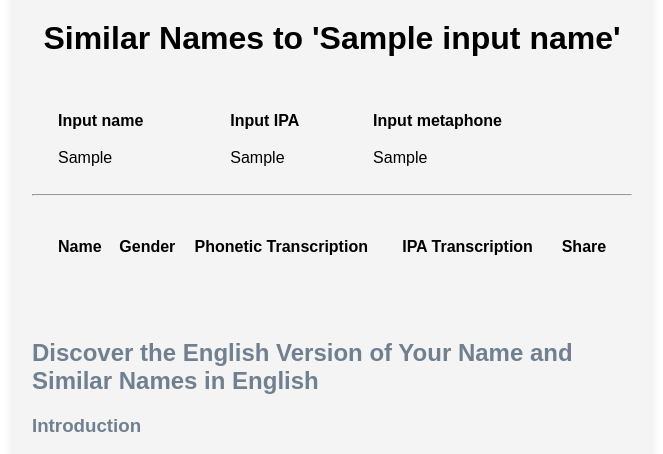
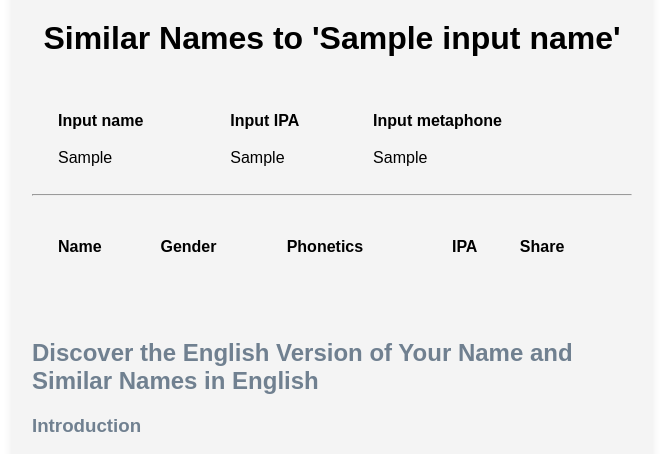
Before and after one commit to cemreefe/similar-name-finder, a Flask app: template api/templates/index.html in a window 1280 px wide. Shown: the part 538-992 px from the top of the page, without its empty margins (308-971 px from the left). Run offline with Flask 3, Linux system fonts and the light colour scheme; the template is opened without the code that fills it: most values are stand-ins (such as "Sample title", 1, 10 or a date in 2020); lists and menus that the app fills with data are empty.

Commit message:
Layout, turkish letters

```diff
--- a/api/index.py
+++ b/api/index.py
@@ -7,6 +7,7 @@ import helpers.metaphone_helper as mhelp
 from eng_to_ipa import ipa_list
 from jellyfish import jaro_winkler_similarity
 import os
+from urllib.parse import unquote
 
 # distance_function = edit_distance
 distance_function = lambda x, y: 1 - jaro_winkler_similarity(x, y)
@@ -83,6 +84,7 @@ def index():
 @app.route('/find', methods=['GET'])
 def find_redirect():
     input_name = request.args.get('name')
+    input_name = unquote(input_name)
     if not input_name:
         return redirect(url_for('index'))
     return redirect(url_for(
--- a/api/templates/index.html
+++ b/api/templates/index.html
@@ -85,8 +85,8 @@
                     <tr>
                         <th>Name</th>
                         <th>Gender</th>
-                        <th>Phonetic Transcription</th>
-                        <th>IPA Transcription</th>
+                        <th>Phonetics</th>
+                        <th>IPA</th>
 <!--                         <th>IPA Alternatives</th> -->
 <!--                         <th>Similarity Score</th> -->
                         <th>Share</th>
```
